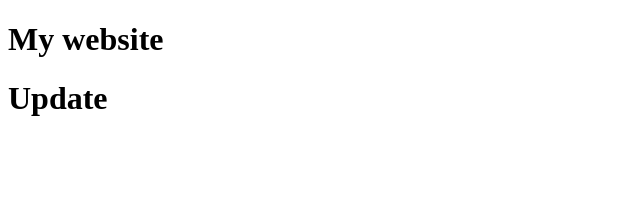
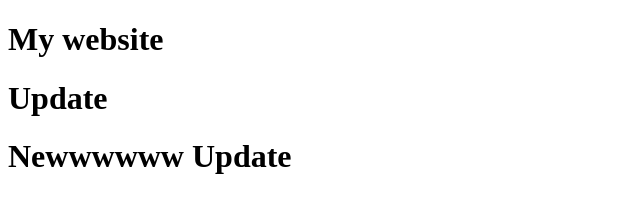
Before and after one commit to PhuDongMinh/Project2, a plain HTML site: page index.html in a window 1280 px wide. Shown: the whole page, without its empty margins (0-640 px from the left). Drawn offline with Linux system fonts and the light colour scheme.

Commit message:
new update

```diff
--- a/index.html
+++ b/index.html
@@ -8,5 +8,6 @@
   <body>
     <h1>My website</h1>
     <h1>Update</h1>
+    <h1>Newwwwww Update</h1>
   </body>
 </html>
```
